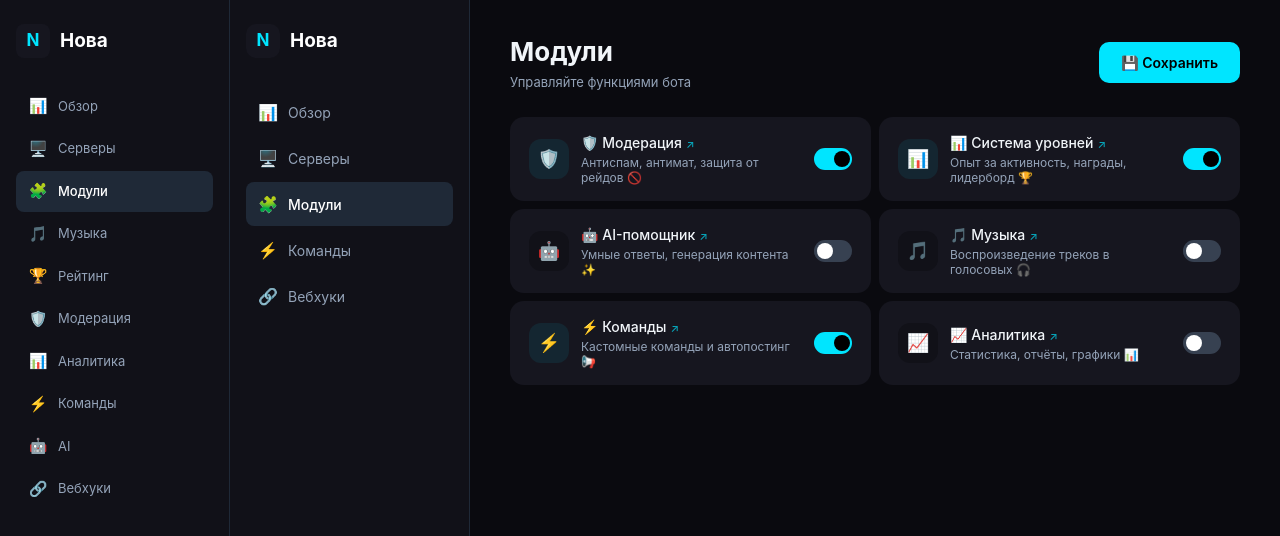
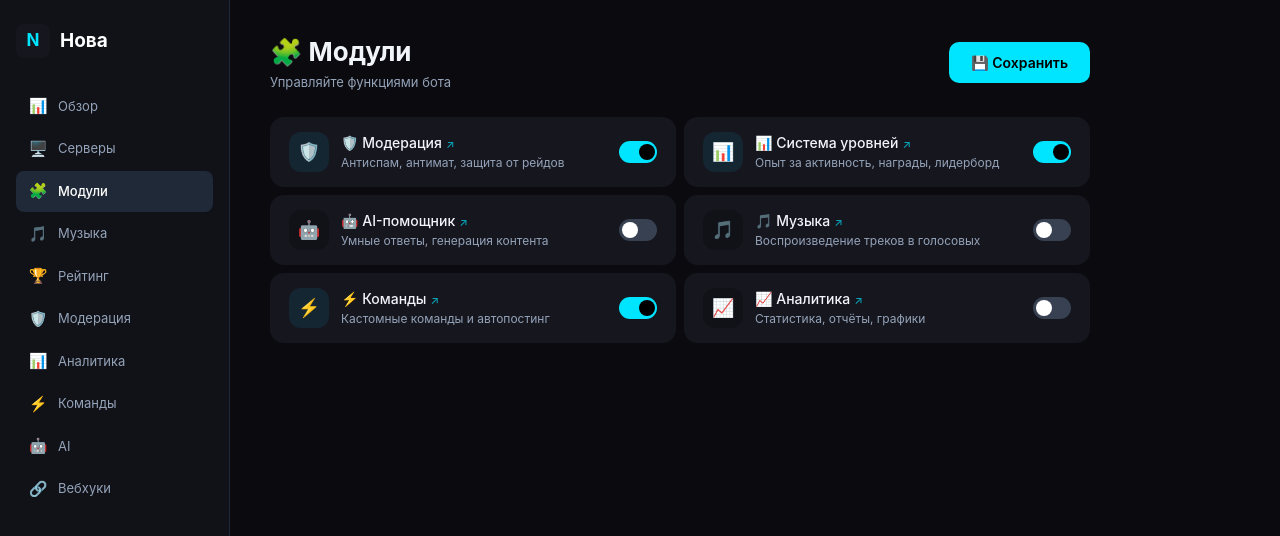
Before and after one commit to R4YDMOND/nova-bot, a Next.js app in the folder frontend/: page /dashboard/modules in a window 1280 px wide. Shown: the top 536 px of the page. Built offline with nearby package versions, Linux system fonts and the light colour scheme.

Commit message:
Update page.tsx

```diff
--- a/frontend/src/app/dashboard/modules/page.tsx
+++ b/frontend/src/app/dashboard/modules/page.tsx
@@ -1,158 +1,188 @@
-"use client"
+"use client";
 
-import { useState, useEffect } from 'react'
+import { useState, useEffect } from "react";
 
-const navigate = (url: string) => window.location.href = url
+const navigate = (url: string) => (window.location.href = url);
 
-// Защита от краша, эмодзи и спецсимволов
 const sanitize = (text: string): string => {
-  if (!text) return ''
+  if (!text) return "";
   return text
-    .replace(/[\u0000-\u001F]/g, '')
-    .replace(/[\u200B-\u200D]/g, '')
-    .replace(/[\uFEFF]/g, '')
-    .trim()
-}
+    .replace(/[\u0000-\u001F]/g, "")
+    .replace(/[\u200B-\u200D]/g, "")
+    .replace(/[\uFEFF]/g, "")
+    .trim();
+};
 
 export default function ModulesPage() {
   const [modules, setModules] = useState([
-    { id: 'moderation', name: '🛡️ Модерация', icon: '🛡️', desc: 'Антиспам, антимат, защита от рейдов 🚫', enabled: true, link: '/dashboard/moderation' },
-    { id: 'levels', name: '📊 Система уровней', icon: '📊', desc: 'Опыт за активность, награды, лидерборд 🏆', enabled: true, link: '/dashboard/ranking' },
-    { id: 'ai', name: '🤖 AI-помощник', icon: '🤖', desc: 'Умные ответы, генерация контента ✨', enabled: false, link: '/dashboard/ai' },
-    { id: 'music', name: '🎵 Музыка', icon: '🎵', desc: 'Воспроизведение треков в голосовых 🎧', enabled: false, link: '/dashboard/music' },
-    { id: 'commands', name: '⚡ Команды', icon: '⚡', desc: 'Кастомные команды и автопостинг 📢', enabled: true, link: '/dashboard/commands' },
-    { id: 'analytics', name: '📈 Аналитика', icon: '📈', desc: 'Статистика, отчёты, графики 📊', enabled: false, link: '/dashboard/analytics' },
-  ])
+    { id: "moderation", name: "🛡️ Модерация", icon: "🛡️", desc: "Антиспам, антимат, защита от рейдов", enabled: true, link: "/dashboard/moderation" },
+    { id: "levels", name: "📊 Система уровней", icon: "📊", desc: "Опыт за активность, награды, лидерборд", enabled: true, link: "/dashboard/ranking" },
+    { id: "ai", name: "🤖 AI-помощник", icon: "🤖", desc: "Умные ответы, генерация контента", enabled: false, link: "/dashboard/ai" },
+    { id: "music", name: "🎵 Музыка", icon: "🎵", desc: "Воспроизведение треков в голосовых", enabled: false, link: "/dashboard/music" },
+    { id: "commands", name: "⚡ Команды", icon: "⚡", desc: "Кастомные команды и автопостинг", enabled: true, link: "/dashboard/commands" },
+    { id: "analytics", name: "📈 Аналитика", icon: "📈", desc: "Статистика, отчёты, графики", enabled: false, link: "/dashboard/analytics" },
+  ]);
 
-  const [saved, setSaved] = useState(false)
-  const [visible, setVisible] = useState<number[]>([])
+  const [saved, setSaved] = useState(false);
+  const [visible, setVisible] = useState<number[]>([]);
 
   useEffect(() => {
     modules.forEach((_, i) => {
-      setTimeout(() => setVisible(prev => [...prev, i]), i * 50)
-    })
-  }, [])
+      setTimeout(() => setVisible((prev) => [...prev, i]), i * 50);
+    });
+  }, []);
 
   const toggle = (id: string) => {
-    setModules(modules.map(m => m.id === id ? { ...m, enabled: !m.enabled } : m))
-    setSaved(false)
-  }
+    setModules(modules.map((m) => (m.id === id ? { ...m, enabled: !m.enabled } : m)));
+    setSaved(false);
+  };
 
-  const save = () => { setSaved(true); setTimeout(() => setSaved(false), 2200) }
+  const save = () => {
+    setSaved(true);
+    setTimeout(() => setSaved(false), 2200);
+  };
 
   return (
-    <div style={{ minHeight: '100vh', background: '#0A0A0F', display: 'flex', color: '#F1F5F9' }}>
-
-      <aside style={{ width: '240px', minWidth: '240px', background: '#111118', borderRight: '1px solid #1F2937', padding: '24px 16px', display: 'flex', flexDirection: 'column' }}>
-        <a href="/" style={{ display: 'flex', alignItems: 'center', gap: '10px', textDecoration: 'none', marginBottom: '32px' }}>
-          <div style={{ width: '34px', height: '34px', background: '#16161F', borderRadius: '10px', display: 'flex', alignItems: 'center', justifyContent: 'center', fontWeight: 'bold', color: '#00E5FF', fontSize: '17px' }}>N</div>
-          <span style={{ fontSize: '19px', fontWeight: 'bold', color: '#FFF' }}>Нова</span>
-        </a>
-        <nav style={{ display: 'flex', flexDirection: 'column', gap: '2px', flex: 1 }}>
-          {[
-            { icon: '📊', label: 'Обзор', href: '/dashboard' },
-            { icon: '🖥️', label: 'Серверы', href: '/dashboard/servers' },
-            { icon: '🧩', label: 'Модули', href: '/dashboard/modules' },
-            { icon: '⚡', label: 'Команды', href: '/dashboard/commands' },
-            { icon: '🔗', label: 'Вебхуки', href: '/dashboard/webhooks' },
-          ].map((item, i) => {
-            const isActive = item.label === 'Модули'
-            return (
-              <span key={i} onClick={() => navigate(item.href)} style={{
-                padding: '10px 12px', borderRadius: '8px', display: 'flex', alignItems: 'center',
-                gap: '10px', fontSize: '14px', cursor: 'pointer', fontWeight: isActive ? '500' : '400',
-                color: isActive ? '#FFF' : '#94A3B8', background: isActive ? '#1F2937' : 'transparent',
-                transition: 'all 0.15s'
-              }}>
-                <span style={{ fontSize: '16px', width: '20px', textAlign: 'center' }}>{item.icon}</span>
-                {sanitize(item.label)}
-              </span>
-            )
-          })}
-        </nav>
-      </aside>
-
-      <main style={{ flex: 1, padding: '32px 40px', overflow: 'auto' }}>
-
-        <div style={{ display: 'flex', justifyContent: 'space-between', alignItems: 'center', marginBottom: '24px' }}>
+    <div style={{ padding: "32px 40px", maxWidth: "900px" }}>
+      <div style={{ display: "flex", justifyContent: "space-between", alignItems: "center", marginBottom: 24 }}>
         <div>
-            <h1 style={{ fontSize: '26px', fontWeight: '700', marginBottom: '2px' }}>Модули</h1>
-            <p style={{ color: '#94A3B8', fontSize: '13px' }}>Управляйте функциями бота</p>
+          <h1 style={{ fontSize: 26, fontWeight: 700, marginBottom: 2 }}>🧩 Модули</h1>
+          <p style={{ color: "#94A3B8", fontSize: 13 }}>Управляйте функциями бота</p>
         </div>
-          <button onClick={save} style={{
-            padding: '10px 22px', background: saved ? '#22C55E' : '#00E5FF', color: '#000',
-            border: 'none', borderRadius: '10px', fontWeight: '600', fontSize: '14px', cursor: 'pointer',
-            transition: 'all 0.25s', boxShadow: saved ? '0 0 15px rgba(34,197,94,0.3)' : 'none'
-          }}>
-            {saved ? '✅ Сохранено' : '💾 Сохранить'}
+        <button
+          onClick={save}
+          style={{
+            padding: "10px 22px",
+            background: saved ? "#22C55E" : "#00E5FF",
+            color: "#000",
+            border: "none",
+            borderRadius: 10,
+            fontWeight: 600,
+            fontSize: 14,
+            cursor: "pointer",
+            transition: "all 0.25s",
+          }}
+        >
+          {saved ? "✅ Сохранено" : "💾 Сохранить"}
         </button>
       </div>
 
-        <div style={{ display: 'grid', gridTemplateColumns: '1fr 1fr', gap: '8px' }}>
+      <div style={{ display: "grid", gridTemplateColumns: "1fr 1fr", gap: 8 }}>
         {modules.map((mod, i) => (
-            <div key={mod.id} style={{
-              display: 'flex', alignItems: 'center', gap: '12px',
-              padding: '14px 18px', borderRadius: '14px',
-              cursor: 'pointer', transition: 'all 0.2s ease',
-              border: '1px solid transparent', background: '#16161F',
+          <div
+            key={mod.id}
+            style={{
+              display: "flex",
+              alignItems: "center",
+              gap: 12,
+              padding: "14px 18px",
+              borderRadius: 14,
+              cursor: "pointer",
+              transition: "all 0.2s ease",
+              border: "1px solid transparent",
+              background: "#16161F",
               opacity: visible.includes(i) ? 1 : 0,
-              transform: visible.includes(i) ? 'translateY(0)' : 'translateY(8px)',
+              transform: visible.includes(i) ? "translateY(0)" : "translateY(8px)",
             }}
-            onMouseEnter={(e) => { e.currentTarget.style.background = '#1A1A26'; e.currentTarget.style.borderColor = '#1F2937'; }}
-            onMouseLeave={(e) => { e.currentTarget.style.background = '#16161F'; e.currentTarget.style.borderColor = 'transparent'; }}
+            onMouseEnter={(e) => {
+              e.currentTarget.style.background = "#1A1A26";
+              e.currentTarget.style.borderColor = "#1F2937";
+            }}
+            onMouseLeave={(e) => {
+              e.currentTarget.style.background = "#16161F";
+              e.currentTarget.style.borderColor = "transparent";
+            }}
           >
-              <div style={{
-                width: '40px', height: '40px', minWidth: '40px',
-                background: mod.enabled ? 'rgba(0,229,255,0.08)' : '#111118',
-                borderRadius: '12px', display: 'flex', alignItems: 'center',
-                justifyContent: 'center', fontSize: '18px'
-              }}>
+            <div
+              style={{
+                width: 40,
+                height: 40,
+                minWidth: 40,
+                background: mod.enabled ? "rgba(0,229,255,0.08)" : "#111118",
+                borderRadius: 12,
+                display: "flex",
+                alignItems: "center",
+                justifyContent: "center",
+                fontSize: 18,
+              }}
+            >
               {mod.icon}
             </div>
 
             <div style={{ flex: 1, minWidth: 0 }}>
-                <div style={{ fontSize: '14px', fontWeight: '500', marginBottom: '2px' }}>
+              <div style={{ fontSize: 14, fontWeight: 500, marginBottom: 2 }}>
                 {sanitize(mod.name)}
                 {mod.link && (
-                    <span onClick={(e) => { e.stopPropagation(); navigate(mod.link!) }} style={{
-                      color: '#00E5FF', fontSize: '11px', marginLeft: '4px', cursor: 'pointer',
-                      opacity: 0.7, transition: 'opacity 0.15s'
+                  <span
+                    onClick={(e) => {
+                      e.stopPropagation();
+                      navigate(mod.link!);
                     }}
-                    onMouseEnter={(e) => e.currentTarget.style.opacity = '1'}
-                    onMouseLeave={(e) => e.currentTarget.style.opacity = '0.7'}
-                    >↗</span>
+                    style={{ color: "#00E5FF", fontSize: 11, marginLeft: 4, cursor: "pointer", opacity: 0.7 }}
+                    onMouseEnter={(e) => (e.currentTarget.style.opacity = "1")}
+                    onMouseLeave={(e) => (e.currentTarget.style.opacity = "0.7")}
+                  >
+                    ↗
+                  </span>
                 )}
               </div>
-                <div style={{ fontSize: '12px', color: '#94A3B8', lineHeight: '1.3' }}>{sanitize(mod.desc)}</div>
+              <div style={{ fontSize: 12, color: "#94A3B8", lineHeight: 1.3 }}>{sanitize(mod.desc)}</div>
             </div>
 
-              <div onClick={(e) => { e.stopPropagation(); toggle(mod.id); }} style={{
-                width: '38px', height: '22px', background: mod.enabled ? '#00E5FF' : '#374151',
-                borderRadius: '22px', cursor: 'pointer', transition: 'all 0.25s ease',
-                position: 'relative', flexShrink: 0
-              }}>
-                <div style={{
-                  position: 'absolute', height: '16px', width: '16px',
-                  left: mod.enabled ? '20px' : '3px', top: '3px',
-                  background: mod.enabled ? '#000' : '#FFF',
-                  borderRadius: '50%', transition: 'all 0.25s ease'
-                }} />
+            <div
+              onClick={(e) => {
+                e.stopPropagation();
+                toggle(mod.id);
+              }}
+              style={{
+                width: 38,
+                height: 22,
+                background: mod.enabled ? "#00E5FF" : "#374151",
+                borderRadius: 22,
+                cursor: "pointer",
+                transition: "all 0.25s ease",
+                position: "relative",
+                flexShrink: 0,
+              }}
+            >
+              <div
+                style={{
+                  position: "absolute",
+                  height: 16,
+                  width: 16,
+                  left: mod.enabled ? 20 : 3,
+                  top: 3,
+                  background: mod.enabled ? "#000" : "#FFF",
+                  borderRadius: "50%",
+                  transition: "all 0.25s ease",
+                }}
+              />
             </div>
           </div>
         ))}
       </div>
 
       {saved && (
-          <div style={{
-            position: 'fixed', bottom: '24px', right: '24px',
-            background: '#22C55E', color: '#000', padding: '10px 20px',
-            borderRadius: '12px', fontWeight: '600', fontSize: '13px',
-            zIndex: 1000, boxShadow: '0 4px 20px rgba(34,197,94,0.3)',
-            animation: 'slideUp 0.3s ease'
-          }}>✅ Настройки модулей сохранены</div>
+        <div
+          style={{
+            position: "fixed",
+            bottom: 24,
+            right: 24,
+            background: "#22C55E",
+            color: "#000",
+            padding: "10px 20px",
+            borderRadius: 12,
+            fontWeight: 600,
+            fontSize: 13,
+            zIndex: 1000,
+            boxShadow: "0 4px 20px rgba(34,197,94,0.3)",
+            animation: "slideUp 0.3s ease",
+          }}
+        >
+          ✅ Настройки модулей сохранены
+        </div>
       )}
       <style>{`@keyframes slideUp { from { transform: translateY(10px); opacity: 0; } to { transform: translateY(0); opacity: 1; } }`}</style>
-      </main>
     </div>
-  )
+  );
 }
```
Lines whose indentation alone changed are shown as unchanged.
